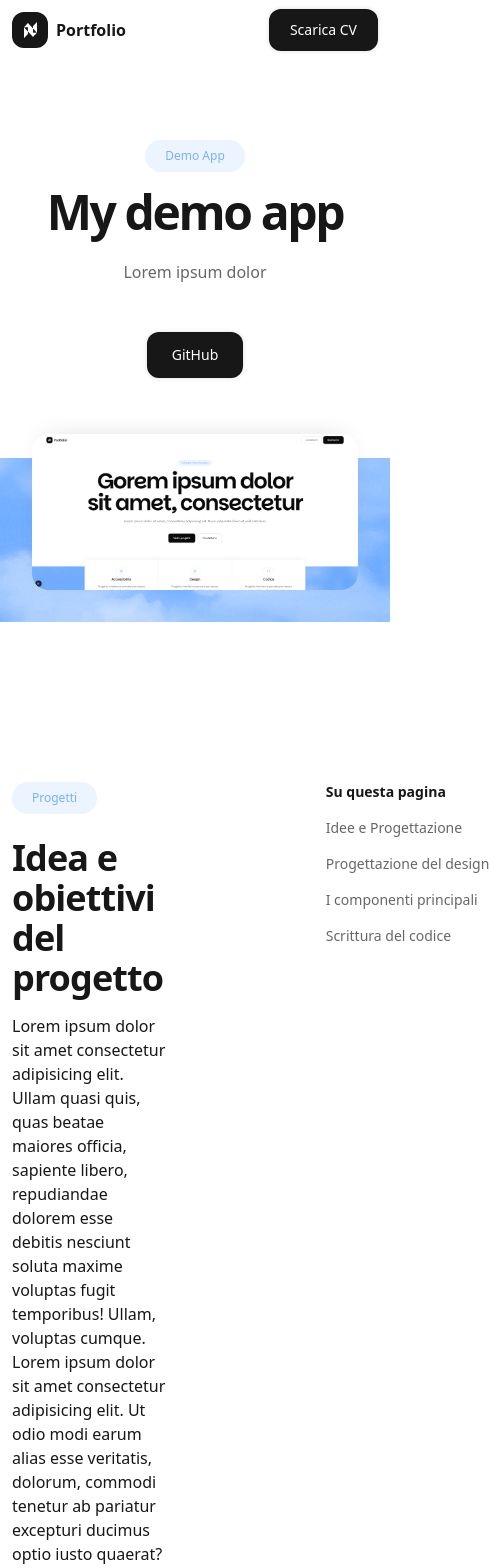
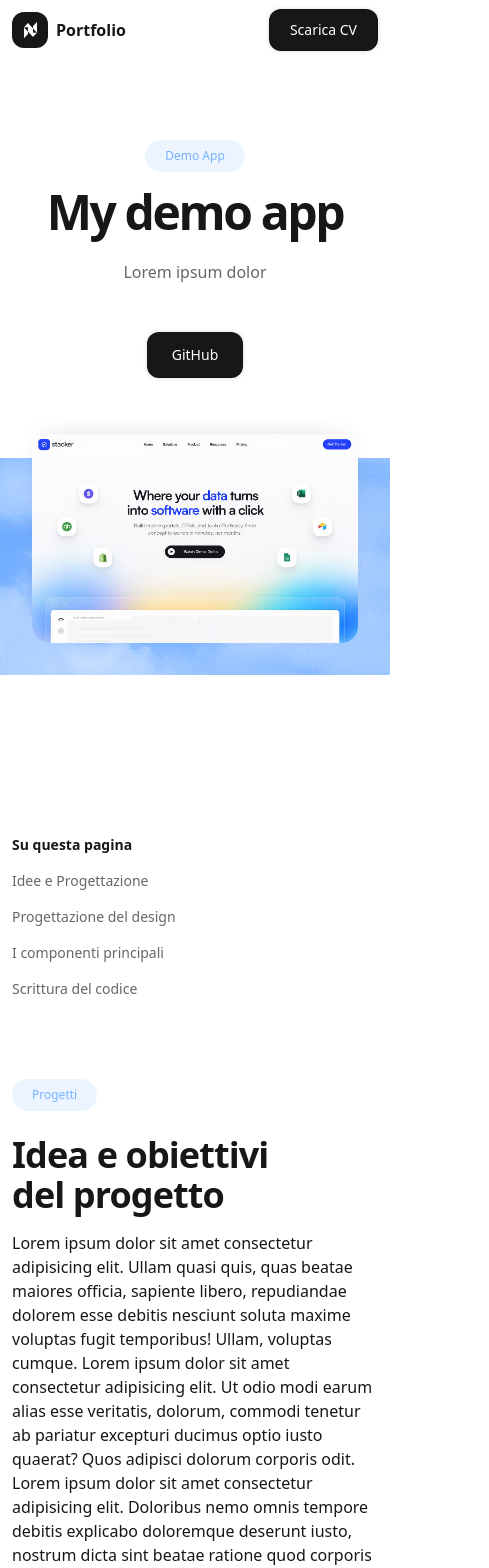
Before and after one commit to nicolocamassa/portfolio, a Next.js app: page /projects/demo-app in a window 390 px wide. Shown: the top 1568 px of the page, 489 px wide, since content can reach past the window. Built offline with nearby package versions, Linux system fonts and the light colour scheme; a web font is replaced by a local one.

Commit message:
feat: blog page responsiveness with TOC

```diff
--- a/app/components/sections/HeroSection.tsx
+++ b/app/components/sections/HeroSection.tsx
@@ -81,8 +81,8 @@ export default function HeroSection({ content }: { content: HeroContent }) {
               {heroBanner?.valueOf ? (
                 <HeroBanner></HeroBanner>
               ) :
-                <div>
-                  <img src="/images/Screenshot.png" alt="" />
+                <div className="w-full h-full">
+                  <img src="/images/testa.png" className="h-full w-full object-cover" alt="" />
                 </div>
               }
               </div>
--- a/app/components/ui/NavItem.tsx
+++ b/app/components/ui/NavItem.tsx
@@ -2,6 +2,8 @@ type NavProps = React.PropsWithChildren<{
     href: string;
     className?: string;
 }>
+
+/* TODO: Aggiungere NavItem attivo quando si avvicina al contenuto */
 
 export default function NavItem({ children, href, className }: NavProps){
     return (
--- a/app/components/ui/TableOfContents.tsx
+++ b/app/components/ui/TableOfContents.tsx
@@ -1,8 +1,12 @@
-import NavItem from "./NavItem"
+import NavItem from "./NavItem";
 
-export default function Toc(){
+type TocProps = {
+  className?: string;
+};
+
+export default function Toc({ className }: TocProps) {
   return (
-        <nav className="sticky top-30 max-w-1/7 h-fit gap-4 flex flex-col">
+    <nav className={`lg:sticky top-30 w-full lg:max-w-1/7 h-fit gap-4 flex flex-col ${className}`}>
       <h3 className="font-sans font-semibold text-sm text-nowrap">Su questa pagina</h3>
 
       <ul className="gap-4 flex flex-col text-nowrap text-sm">
@@ -12,5 +16,5 @@ export default function Toc(){
         <NavItem href="#">Scrittura del codice</NavItem>
       </ul>
     </nav>
-    )
+  );
 }
--- a/app/projects/[slug]/page.tsx
+++ b/app/projects/[slug]/page.tsx
@@ -18,13 +18,12 @@ export default async function ProjectPage({ params }: { params: { slug: string }
       <HeroSection content={blogPages[index]}></HeroSection>
       <Container>
         <Section>
-          <div className="flex gap-40">
-            <div className="w-full">
+          <div className="flex flex-col gap-20 lg:flex-row xl:gap-40">
+            <div className="w-full order-2 lg:order-1">
               {/* CONTENUTO DEL MAIN */}
-              <div id="idee">
-
-              </div>
-              <Stack className="items-start"> {/* TODO: Stack otrebbe essere item start di default? */}
+              {/* TODO: Rendere dinamici i contenuti */}
+              {/* TODO: Responsiveness tra TCO e Main */}
+              <Stack className="items-start"> {/* TODO: Stack potrebbe essere item start di default? */}
                 <Badge>Progetti</Badge>
                 <Stack gap="sm">
                   <h2>Idea e obiettivi del progetto</h2>
@@ -35,7 +34,7 @@ export default async function ProjectPage({ params }: { params: { slug: string }
             </div>
 
             {/* TABLE OF CONTENT */}
-            <Toc />
+            <Toc className="order-1 lg:order-2"/>
           </div>
         </Section>
       </Container>
```
Also changed, not shown: public/images/testa.png (added). Lines whose indentation alone changed are shown as unchanged.
